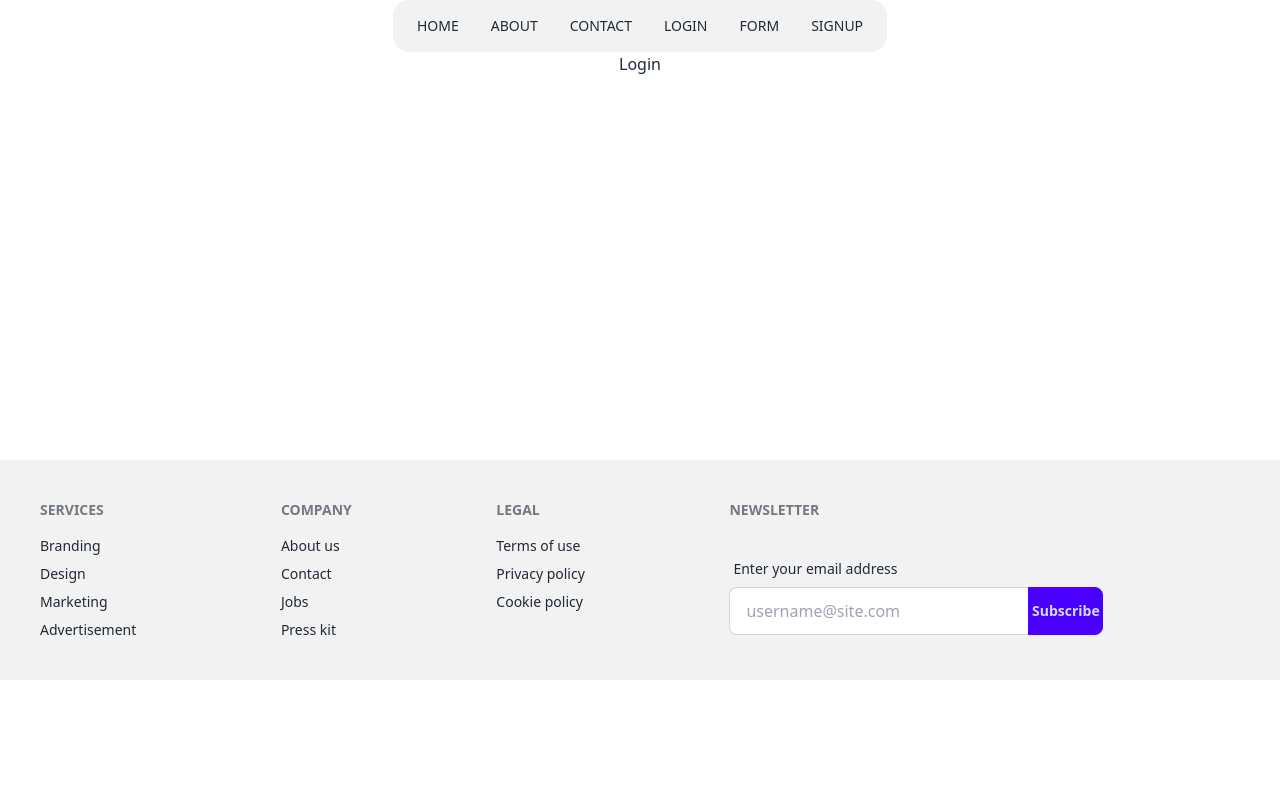
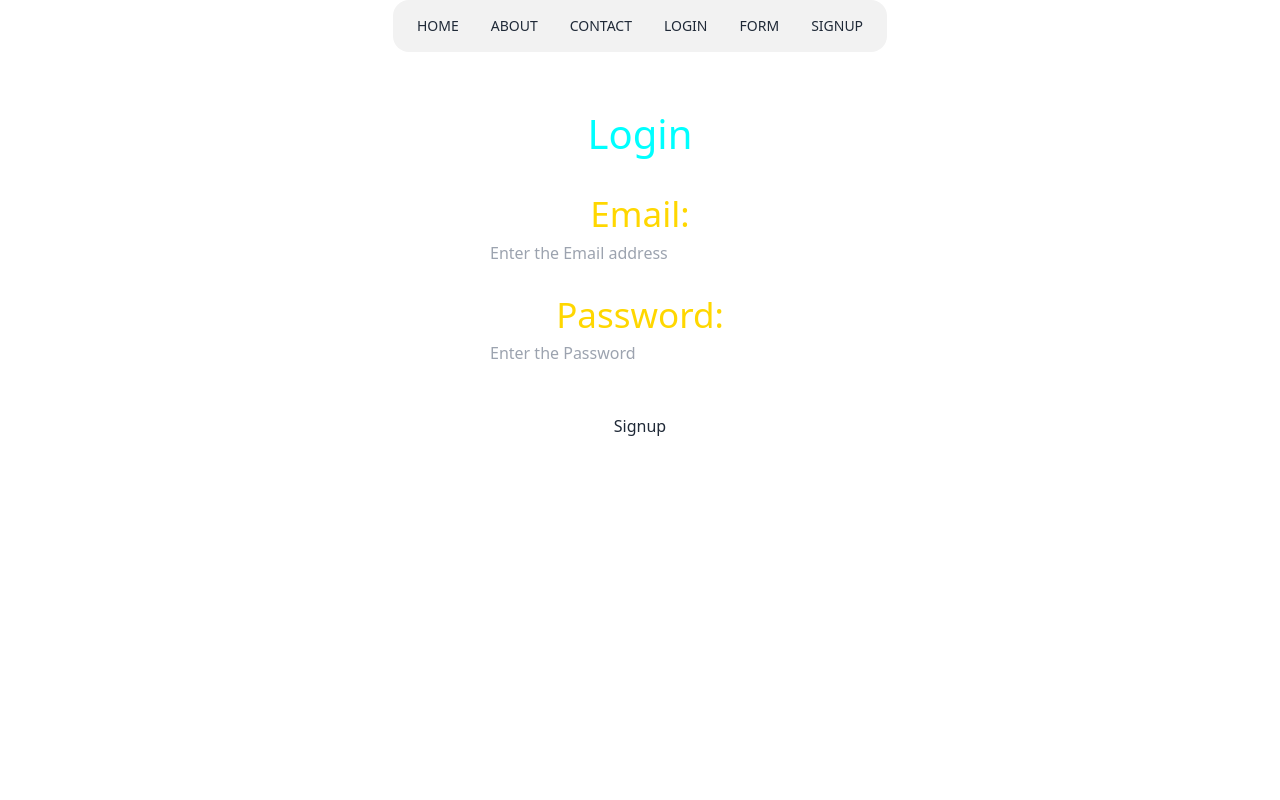
Before and after one commit to kalviumcommunity/S53_Top_Least_IMDB_Rated_Movies-Tollywood, a React (Vite) app in the folder Front-End/client/: page /login in a window 1280 px wide. Shown: the top 800 px of the page. Built offline with nearby package versions, Linux system fonts and the light colour scheme.

Commit message:
LoginUpdated

```diff
--- a/Front-End/client/src/App.css
+++ b/Front-End/client/src/App.css
@@ -151,3 +151,12 @@ form button{
 .signup input{
   padding: 7px;
 }
+
+.login{
+  border: 1px solid white;
+  width: 600px;
+  height: 400px;
+  margin: auto;
+  margin-top: auto;
+  margin-top: 4%;
+}
--- a/Front-End/client/src/Components/Login.jsx
+++ b/Front-End/client/src/Components/Login.jsx
@@ -1,11 +1,77 @@
-import React from "react";
+import React from 'react';
+import { useForm } from 'react-hook-form';
+import axios from "axios"
 
-function Login(){
-  return(
-    <>
-      <h1>Login</h1>
-    </>
-  )
+
+export default function Login() {
+  const {
+    register,
+    handleSubmit,
+    formState: { errors, isSubmitSuccessful },
+    getValues,
+  } = useForm();
+
+
+  const formSubmitHandler = async (data) => {
+    console.log(data);
+    try {
+      const response = await axios.post("https://s53-top-least-imdb-rated-movies-tollywood.onrender.com/movies/loginform", data)
+      console.log(response)
+      if(response){
+        if (response.data.Message=="Login success"){
+          alert("Login success")
+        }else{
+          alert("Please enter correct credentials")
+        }
+      }
+
+    } catch (error) {
+      console.log("error:", error.message)
+    }
+  };
+
+  return (
+    <div className="login">
+      <fieldset>
+        <legend style={{color:"cyan"}}>Login</legend>
+        <form onSubmit={handleSubmit(formSubmitHandler)}>
+
+
+
+          <label style={{ color: 'gold' }}>Email:</label>
+          <input
+            type="email"
+            name="Email"
+            placeholder='Enter the Email address'
+            {...register('Email', {
+              required: 'Please provide the Email',
+              minLength: {
+                value: 5,
+                message: 'Type valid Email',
+              },
+            })}
+          />
+          {errors.Email && <p className="error">{errors.Email.message}</p>}
+
+          <label style={{ color: 'gold' }}>Password:</label>
+          <input
+            type="password"
+            name="Password"
+            placeholder='Enter the Password'
+            {...register('Password', {
+              required: 'Please Enter the Password',
+              minLength: {
+                value: 5,
+                message: 'Please enter a valid password',
+              },
+            })}
+          />
+          {errors.Password && <p className="error">{errors.Password.message}</p>}
+
+
+          <input type="submit" value={'Signup'} className='signupBtn' />
+        </form>
+      </fieldset>
+    </div>
+  );
 }
-
-export default Login
```
